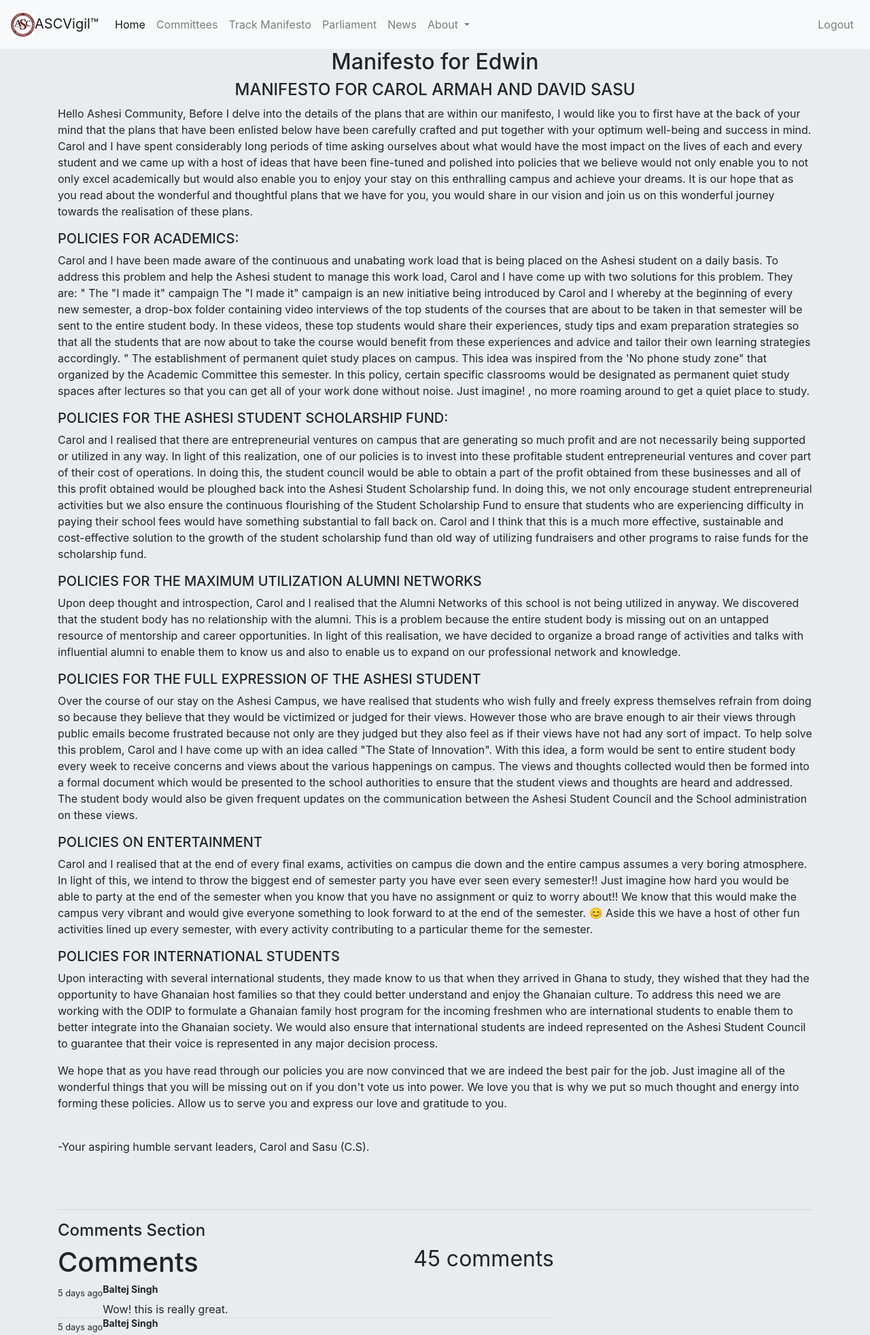
After one commit to qcode-1/APPLIED-PROJECT, a PHP site: page /view/manifesto.php in a window 1280 px wide. The commit adds this page. Shown: the top 1964 px of the page at 68% size. Run offline with PHP 8.4, Linux system fonts and the light colour scheme; the visitor is signed in with stand-in values (Sample User, id 1); some libraries are stand-ins or nearby versions.

Commit message:
Additional files

```diff
--- a/css/comm.css
+++ b/css/comm.css
@@ -16,8 +16,8 @@ body {
 	text-align: center;
 }
 
-.container {
-	/*padding-top: 15px;*/
+.cand {
+	text-align: center;
 }
 
 
--- /dev/null
+++ b/css/manifesto.css
@@ -0,0 +1,7 @@
+.user_name{
+    font-size:14px;
+    font-weight: bold;
+}
+.comments-list .media{
+    border-bottom: 1px dotted #ccc;
+}
--- a/database/process.php
+++ b/database/process.php
@@ -2,6 +2,8 @@
 <?php
 
 require_once('dbConnection.php');
+
+date_default_timezone_set('UTC');
 
 
 function test_input($dat) {
@@ -96,28 +98,7 @@ function registerStudent() {
 			}
 			else {
 				$message = "Username and/or Password incorrect.\\nTry again.";
-
-				// $message = "
-				// <div class=\"modal fade\" id=\"exampleModal\" tabindex=\"-1\" role=\"dialog\" aria-labelledby=\"exampleModalLabel\" aria-hidden=\"true\">
-				// <div class=\"modal-dialog\" role=\"document\">
-				// <div class=\"modal-content\">
-				// <div class=\"modal-header\">
-				// <h5 class=\"modal-title\" id=\"exampleModalLabel\">Login Unsuccessful</h5>
-				// <button type=\"button\" class=\"close\" data-dismiss=\"modal\" aria-label=\"Close\">
-				// <span aria-hidden=\"true\">&times;</span>
-				// </button>
-				// </div>
-				// <div class=\"modal-body\">
-				// Email or password may be wrong. Try again!
-				// </div>
-				// <div class=\"modal-footer\">
-				// <button type=\"button\" class=\"btn btn-secondary\" data-dismiss=\"modal\">Close</button>
-				// </div>
-				// </div>
-				// </div>
-				// </div>";
 				echo "<script type='text/javascript'>alert('$message');</script>";
-				// echo $message;
 			}
 		}
 
@@ -129,7 +110,50 @@ function registerStudent() {
 	}
 
 
+	function logout() {
+		session_start();
+		session_destroy();
+		if (session_destroy()) {
+			header("Location: ../index.php");
+		}
+
+	}
+
+
+	function insertComment() {
+
+		if (isset($_POST['anonCheck'])) {
+			$username = "Anon";
+		}
+		else {
+			$username = $_POST['user'];
+		}
+		$datetime = $_POST['datetime'];
+		$comment = $_POST['commnt'];
+
+		$dbconn = new datbconnection();
+		$query = "INSERT INTO usercomment (user, comment_datetime, comment) VALUES ('$username', '$datetime', '$comment')";
+		$addC = $dbconn->query($query);
+
+		if ($addC) {
+			echo "<script type='text/javascript'> alert(\"COMMENT ADDED\");  </script>";
+		}
+
+		else {
+			echo "<script type='text/javascript'> alert(\"COULDNOT BE ADDED\");  </script>";
+		}
+
+	}
 
 
 
+	function displayCcomments() {
+
+
+		$dbconn = new datbconnection();
+		$query = "SELECT user, comment_datetime and comment FROM usercomment";
+		$addC = $dbconn->query($query);
+
+	}
+
 	?>
--- a/view/committee.php
+++ b/view/committee.php
@@ -45,6 +45,9 @@
 				</li>
 				<li class="nav-item">
 					<a class="nav-link" href="#">Committees</a>
+				</li>
+				<li class="nav-item">
+					<a class="nav-link" href="manifesto.php">Track Manifesto</a>
 				</li>
 				<li class="nav-item">
 					<a class="nav-link" href="#">Parliament</a>
--- /dev/null
+++ b/view/manifesto.php
@@ -0,0 +1,282 @@
+<!DOCTYPE html>
+<html lang="en">
+<head>
+	<!-- Required meta tags -->
+	<meta charset="utf-8">
+	<meta name="viewport" content="width=device-width, initial-scale=1, shrink-to-fit=no">
+	<link rel="shortcut icon" href="../favicon.ico" type="image/x-icon">
+
+	<!-- Bootstrap CSS -->
+	<link rel="stylesheet" href="https://maxcdn.bootstrapcdn.com/bootstrap/4.0.0/css/bootstrap.min.css" integrity="sha384-Gn5384xqQ1aoWXA+058RXPxPg6fy4IWvTNh0E263XmFcJlSAwiGgFAW/dAiS6JXm" crossorigin="anonymous">
+
+	<link rel="stylesheet" href="https://cdnjs.cloudflare.com/ajax/libs/font-awesome/4.7.0/css/font-awesome.min.css">
+
+	<link rel="stylesheet" type="text/css" href="../css/comm.css">
+
+	<link rel="stylesheet" type="text/css" href="../css/manifesto.css">
+
+
+
+	<title> Welcome, <?php  session_start();
+	echo $_SESSION['user'];?> - Manifesto Page</title>
+</head>
+<body>
+
+	<?php
+
+	require_once("../database/process.php");
+
+	date_default_timezone_set('Europe/London');
+
+	if (isset($_POST['addComment'])) {
+		insertComment();
+	}
+
+	?>
+
+
+
+	<!-- Navigation -->
+	<nav class="navbar navbar-expand-lg navbar-light bg-light ">
+
+		<a class="navbar-brand" href="home.php">
+			<img src="../images/logo.jpg">ASCVigil&trade;
+		</a>
+		<button class="navbar-toggler navbar-toggler-right" type="button" data-toggle="collapse" data-target="#navbarResponsive" aria-controls="navbarResponsive" aria-expanded="false" aria-label="Toggle navigation">
+			<span class="navbar-toggler-icon"></span>
+		</button>
+
+		<div class="collapse navbar-collapse" id="navbarNavDropdown">
+			<ul class="navbar-nav">
+				<li class="nav-item active">
+					<a class="nav-link" href="#">Home <span class="sr-only">(current)</span></a>
+				</li>
+				<li class="nav-item">
+					<a class="nav-link" href="#">Committees</a>
+				</li>
+				<li class="nav-item">
+					<a class="nav-link" href="manifesto.php">Track Manifesto</a>
+				</li>
+				<li class="nav-item">
+					<a class="nav-link" href="#">Parliament</a>
+				</li>
+				<li class="nav-item">
+					<a class="nav-link" href="#">News</a>
+				</li>
+				<li class="nav-item dropdown">
+					<a class="nav-link dropdown-toggle" href="#" id="navbarDropdownMenuLink" data-toggle="dropdown" aria-haspopup="true" aria-expanded="false">
+						About
+					</a>
+					<div class="dropdown-menu" aria-labelledby="navbarDropdownMenuLink">
+						<a class="dropdown-item" href="#">ASCVigil&trade;</a>
+						<a class="dropdown-item" href="#">FAQ's</a>
+					</div>
+				</li>
+			</ul>
+
+		</div>
+		<span class="navbar-text">
+			<ul class="navbar-nav">
+				<li class="nav-item">
+					<a class="nav-link" href="../index.php">Logout</a>
+				</li>
+			</ul>
+		</span>
+	</nav>
+
+
+
+
+
+	<div class="container">
+
+		<div class="row">
+
+			<div class="col-2">
+
+			</div>
+
+			<div class="col-8">
+				<h2 class="cand" style="text-align: center;">Manifesto for Edwin</h2>
+
+			</div>
+
+			<div class="col-2"></div>
+
+			<div class="col-12">
+
+				<span>
+
+					<h4 class="cand">MANIFESTO FOR CAROL ARMAH AND DAVID SASU</h4>
+					<p>Hello Ashesi Community,
+						Before I delve into the details of the plans that are within our manifesto, I would like you to first have at the back of your mind that the plans that have been enlisted below have been carefully crafted and put together with your optimum well-being and success in mind.
+						Carol and I have spent considerably long periods of time asking ourselves about what would have the most impact on the lives of each and every student and we came up with a host of ideas that have been fine-tuned and polished into policies that we believe would not only enable you to not only excel academically but would also enable you to enjoy your stay on this enthralling campus and achieve your dreams.
+					It is our hope that as you read about the wonderful and thoughtful plans that we have for you, you would share in our vision and join us on this wonderful journey towards the realisation of these plans.</p>
+
+					<h5>POLICIES FOR ACADEMICS:</h5>
+
+					<p>Carol and I have been made aware of the continuous and unabating work load that is being placed on the Ashesi student on a daily basis. To address this problem and help the Ashesi student to manage this work load, Carol and I have come up with two solutions for this problem. They are:
+						"	The "I made it" campaign
+						The "I made it" campaign is an new initiative being introduced by Carol and I whereby at the beginning of every new semester, a drop-box folder containing video interviews of the top students of the courses that are about to be taken in that semester will be sent to the entire student body. In these videos, these top students would share their experiences, study tips and exam preparation strategies so that all the students that are now about to take the course would benefit from these experiences and advice and tailor their own learning strategies accordingly.
+						"	The establishment of permanent quiet study places on campus.
+					This idea was inspired from the 'No phone study zone" that organized by the Academic Committee this semester. In this policy, certain specific classrooms would be designated as permanent quiet study spaces after lectures so that you can get all of your work done without noise. Just imagine! , no more roaming around to get a quiet place to study.</p>
+
+					<h5>POLICIES FOR THE ASHESI STUDENT SCHOLARSHIP FUND:</h5>
+					<p>
+						Carol and I realised that there are entrepreneurial ventures on campus that are generating so much profit and are not necessarily being supported or utilized in any way. In light of this realization, one of our policies is to invest into these profitable student entrepreneurial ventures and cover part of their cost of operations. In doing this, the student council would be able to obtain a part of the profit obtained from these businesses and all of this profit obtained would be ploughed back into the Ashesi Student Scholarship fund.
+					In doing this, we not only encourage student entrepreneurial activities but we also ensure the continuous flourishing of the Student Scholarship Fund to ensure that students who are experiencing difficulty in paying their school fees would have something substantial to fall back on. Carol and I think that this is a much more effective, sustainable and cost-effective solution to the growth of the student scholarship fund than old way of utilizing fundraisers and other programs to raise funds for the scholarship fund.</p>
+
+					<h5>POLICIES FOR THE MAXIMUM UTILIZATION ALUMNI NETWORKS</h5>
+
+					<p>Upon deep thought and introspection, Carol and I realised that the Alumni Networks of this school is not being utilized in anyway. We discovered that the student body has no relationship with the alumni. This is a problem because the entire student body is missing out on an untapped resource of mentorship and career opportunities. In light of this realisation, we have decided to organize a broad range of activities and talks with influential alumni to enable them to know us and also to enable us to expand on our professional network and knowledge.</p>
+
+					<h5>POLICIES FOR THE FULL EXPRESSION OF THE ASHESI STUDENT</h5>
+					<p>
+						Over the course of our stay on the Ashesi Campus, we have realised that students who wish fully and freely express themselves refrain from doing so because they believe that they would be victimized or judged for their views. However those who are brave enough to air their views through public emails become frustrated because not only are they judged but they also feel as if their views have not had any sort of impact. To help solve this problem, Carol and I have come up with an idea called "The State of Innovation".
+						With this idea, a form would be sent to entire student body every week to receive concerns and views about the various happenings on campus. The views and thoughts collected would then be formed into a formal document which would be presented to the school authorities to ensure that the student views and thoughts are heard and addressed.
+					The student body would also be given frequent updates on the communication between the Ashesi Student Council and the School administration on these views.</p>
+
+					<h5>POLICIES ON ENTERTAINMENT</h5>
+
+					<p>
+						Carol and I realised that at the end of every final exams, activities on campus die down and the entire campus assumes a very boring atmosphere. In light of this, we intend to throw the biggest end of semester party you have ever seen every semester!! Just imagine how hard you would be able to party at the end of the semester when you know that you have no assignment or quiz to worry about!! We know that this would make the campus very vibrant and would give everyone something to look forward to at the end of the semester. 😊
+					Aside this we have a host of other fun activities lined up every semester, with every activity contributing to a particular theme for the semester.</p>
+
+					<h5>POLICIES FOR INTERNATIONAL STUDENTS</h5>
+					<p>
+						Upon interacting with several international students, they made know to us that when they arrived in Ghana to study, they wished that they had the opportunity to have Ghanaian host families so that they could better understand and enjoy the Ghanaian culture. To address this need we are working with the ODIP to formulate a Ghanaian family host program for the incoming freshmen who are international students to enable them to better integrate into the Ghanaian society.
+					We would also ensure that international students are indeed represented on the Ashesi Student Council to guarantee that their voice is represented in any major decision process.</p>
+
+					<p>We hope that as you have read through our policies you are now convinced that we are indeed the best pair for the job. Just imagine all of the wonderful things that you will be missing out on if you don't vote us into power.
+						We love you that is why we put so much thought and energy into forming these policies.
+					Allow us to serve you and express our love and gratitude to you.</p>
+					<br>
+
+					<p>-Your aspiring humble servant leaders,
+					Carol and Sasu (C.S).</p>
+
+				</span>
+			</div>
+
+		</div>
+
+		<br>
+		<br>
+		<hr>
+
+
+		<div class="row">
+
+			<div class="col-8">
+
+				<h4>Comments Section</h4>
+
+
+				<div>
+
+					<div class="">
+                  <div class="page-header">
+                    <h1><small class="pull-right">45 comments</small> Comments </h1>
+                  </div>
+                   <div class="comments-list">
+                       <div class="media">
+                           <p class="pull-right"><small>5 days ago</small></p>
+
+                            <div class="media-body">
+
+                              <h4 class="media-heading user_name">Baltej Singh</h4>
+                              Wow! this is really great.
+
+                            </div>
+                          </div>
+
+
+
+                       <div class="media">
+                           <p class="pull-right"><small>5 days ago</small></p>
+
+                            <div class="media-body">
+
+                              <h4 class="media-heading user_name">Baltej Singh</h4>
+                              Wow! this is really great.
+
+                            </div>
+                          </div>
+                   </div>
+
+
+
+                </div>
+
+				</div>
+
+
+				<form method="POST" action="">
+
+					<div class="form-group">
+						<input type="hidden" class="form-control" name="user" id="userName" aria-describedby="user" value="<?php echo $_SESSION['user'];?>">
+					</div>
+
+					<div class="form-group">
+						<input type="hidden" class="form-control" name="datetime" id="userName" aria-describedby="user" value="<?php echo date("Y-m-d H:i:s"); ?>">
+					</div>
+
+					<div class="form-group">
+						<label for="exampleFormControlTextarea1">Add Comment</label>
+						<textarea class="form-control" name="commnt" id="exampleFormControlTextarea1" rows="3"></textarea>
+					</div>
+					<button type="submit" name="addComment" class="btn btn-primary mb-2">Add Comment</button>
+
+					<div class="form-group">
+						<div class="form-check">
+							<input class="form-check-input" name="anonCheck" type="checkbox" value="Anon">
+							Keep Me Anon
+						</label>
+					</div>
+				</div>
+
+			</form>
+
+		</div>
+
+		<div class="col-4"></div>
+
+
+
+
+
+
+	</div>
+
+
+</div>
+
+<div class="jumbotron jumbotron-fluid">
+	<div class="container" style="text-align: center;">
+		<h4>Want to receive regular updates?</h4>
+		<p><div class="input-group mb-3">
+			<input type="text" class="form-control" placeholder="Enter your email" aria-label="Recipient's username" aria-describedby="basic-addon2">
+			<div class="input-group-append">
+				<span class="input-group-text bg-warning" id="basic-addon2">Subscribe</span>
+			</div>
+		</div></p>
+	</div>
+</div>
+
+<div class="footer bg-dark text-white">
+	<p class="">&copy; AshVigil. All rights reserved.</p>
+	<p>31st Beach Drive, Labadi; PMB CT 48, Cantomnets, Accra, Ghana.</p>
+	<p>Phone: <span><b><i>+233.50.729.4075</i></b>  <i>OR</i>  <b><i>+233.302.679.043</i> </b></span></p>
+	<p>Email: <b><i>info@quickbuy.com</i></b></p>
+	<p><b>2018</b></p>
+</div>
+
+
+
+<!-- Optional JavaScript -->
+<!-- jQuery first, then Popper.js, then Bootstrap JS -->
+<script src="https://code.jquery.com/jquery-3.2.1.slim.min.js" integrity="sha384-KJ3o2DKtIkvYIK3UENzmM7KCkRr/rE9/Qpg6aAZGJwFDMVNA/GpGFF93hXpG5KkN" crossorigin="anonymous"></script>
+<script src="https://cdnjs.cloudflare.com/ajax/libs/popper.js/1.12.9/umd/popper.min.js" integrity="sha384-ApNbgh9B+Y1QKtv3Rn7W3mgPxhU9K/ScQsAP7hUibX39j7fakFPskvXusvfa0b4Q" crossorigin="anonymous"></script>
+<script src="https://maxcdn.bootstrapcdn.com/bootstrap/4.0.0-beta.3/js/bootstrap.min.js" integrity="sha384-a5N7Y/aK3qNeh15eJKGWxsqtnX/wWdSZSKp+81YjTmS15nvnvxKHuzaWwXHDli+4" crossorigin="anonymous"></script>
+</body>
+</html>
```
Also changed, not shown: view/home.php (+12 -1 lines).
